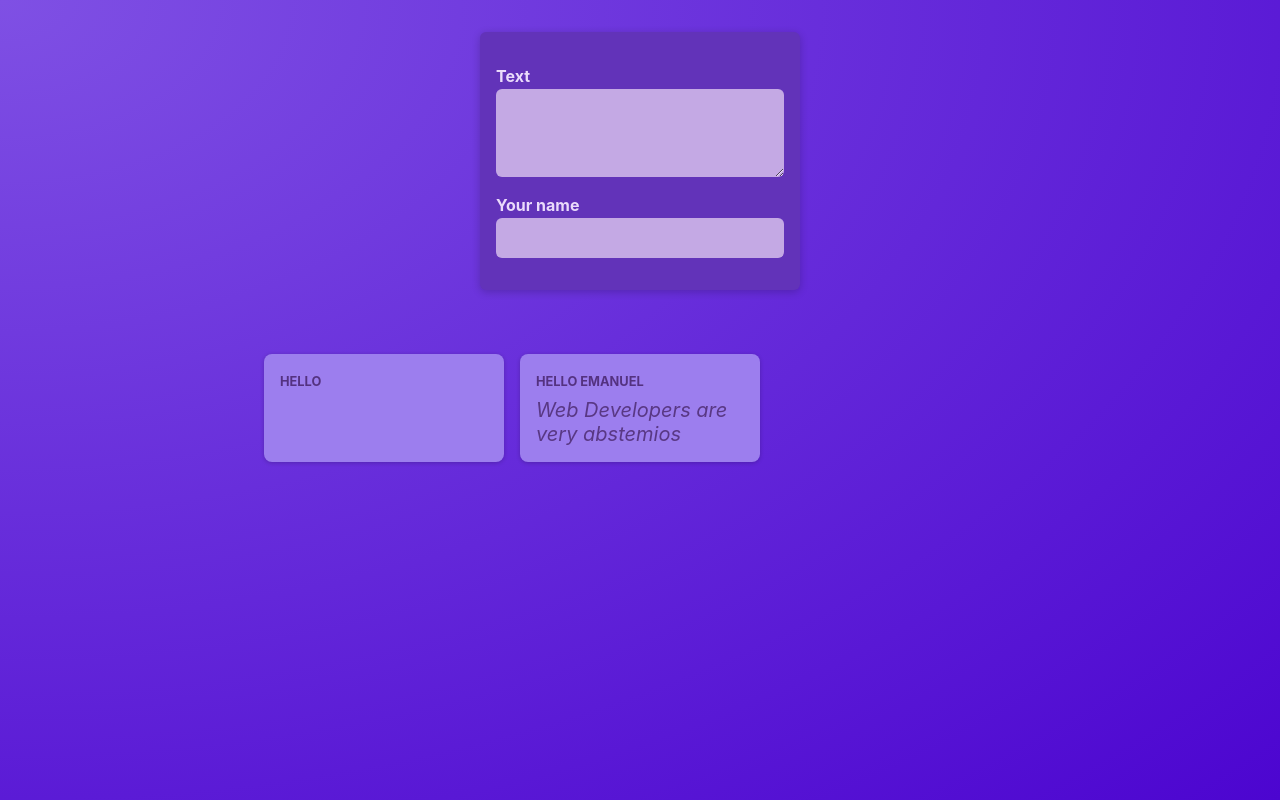
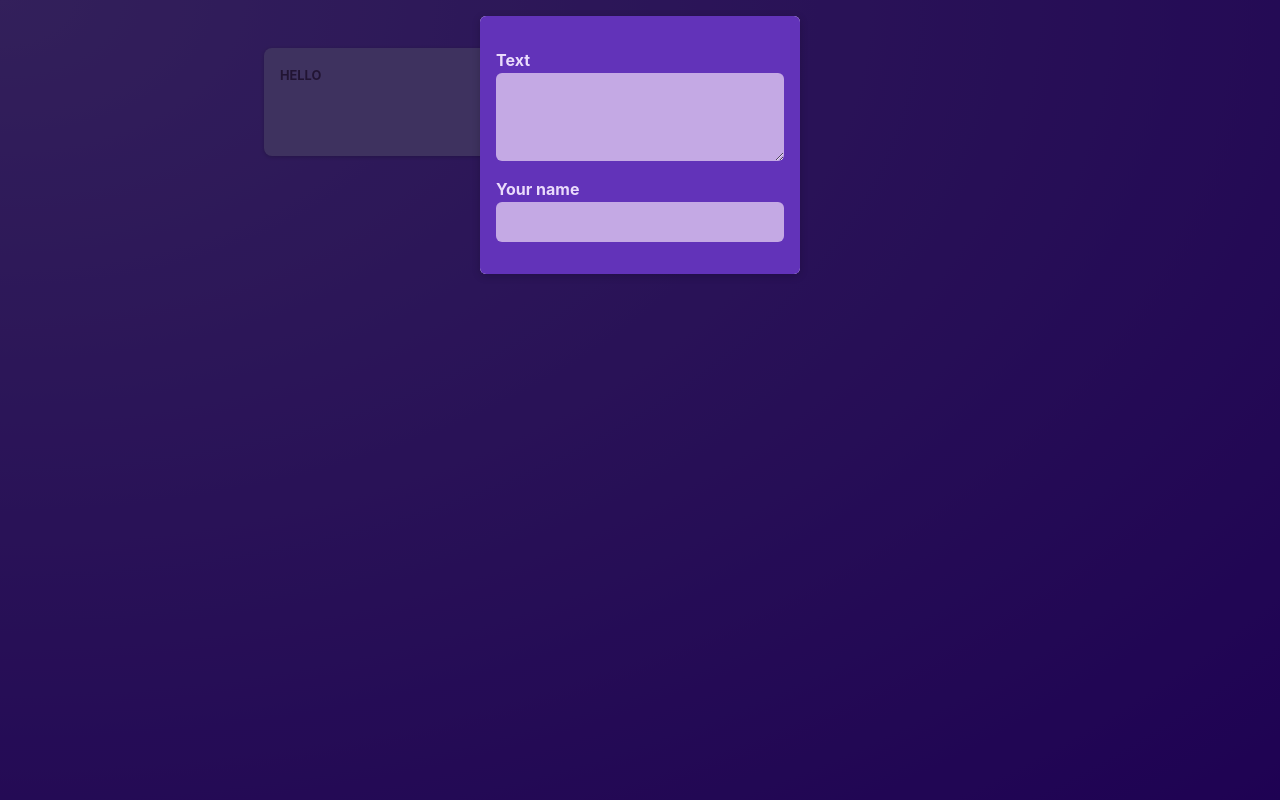
Before and after one commit to Chemusky/starting-vite-project, a React (Vite) app: page / in a window 1280 px wide. Built offline with nearby package versions, Linux system fonts and the light colour scheme.

Commit message:
añadido modal

```diff
--- /dev/null
+++ b/src/Components/Modal.jsx
@@ -0,0 +1,16 @@
+import React from "react";
+import styles from "./Modal.module.css";
+
+function Modal({ children, onClose }) {
+  // por defecto open es siempre true
+  return (
+    <>
+      <div className={`${styles["backdrop"]}`} onClick={onClose} />
+      <dialog open className={`${styles["modal"]}`}>
+        {children}
+      </dialog>
+    </>
+  );
+}
+
+export default Modal;
--- /dev/null
+++ b/src/Components/Modal.module.css
@@ -0,0 +1,18 @@
+.backdrop {
+  position: fixed;
+  top: 0;
+  left: 0;
+  width: 100%;
+  height: 100vh;
+  background-color: rgba(0, 0, 0, 0.6);
+  z-index: 1;
+}
+
+.modal {
+  border: none;
+  border-radius: 6px;
+  box-shadow: 0 2px 8px rgba(0, 0, 0, 0.2);
+  padding: 0;
+  overflow: hidden;
+  z-index: 1;
+}
--- a/src/Components/NewPost.jsx
+++ b/src/Components/NewPost.jsx
@@ -1,5 +1,6 @@
 import styles from "./NewPost.module.css";
 import React from "react";
+
 function NewPost(props) {
   return (
     <form className={`${styles["form"]}`}>
--- a/src/Components/NewPost.module.css
+++ b/src/Components/NewPost.module.css
@@ -2,9 +2,6 @@
   background-color: #6233b9;
   padding: 1rem;
   width: 20rem;
-  margin: 2rem auto;
-  border-radius: 6px;
-  box-shadow: 0 2px 8px rgba(0, 0, 0, 0.2);
 }
 
 .form label {
--- a/src/Components/PostsList.jsx
+++ b/src/Components/PostsList.jsx
@@ -2,13 +2,22 @@
 import Post from "./Post";
 import styles from "./PostsList.module.css";
 import NewPost from "./NewPost";
+import Modal from "./Modal";
 
 function PostsList() {
   // setEnteredBody tiene el set porque modifica la variable enteredBody
   // se pone handler cuando es una función que se va asignar a algún evento
   // con event.target.value se registra el valor introducido por el usuario
+  // por defecto se establece que el modal es visible (true)
+
+  const [modalIsVisible, setModalIsVisible] = useState(true);
   const [enteredBody, setEnteredBody] = useState("");
   const [enteredAuthor, setEnteredAuthor] = useState("");
+
+  function hideModalHandler() {
+    // esta función se pasa al componente Modal
+    setModalIsVisible(false);
+  }
 
   function bodyChangeHandler(event) {
     setEnteredBody(event.target.value);
@@ -19,10 +28,15 @@
 
   return (
     <>
-      <NewPost
-        onBodyChange={bodyChangeHandler}
-        onAuthorChange={authorChangeHandler}
-      />
+      {modalIsVisible && (
+        <Modal onClose={hideModalHandler}>
+          <NewPost
+            onBodyChange={bodyChangeHandler}
+            onAuthorChange={authorChangeHandler}
+          />
+        </Modal>
+      )}
+
       <ul className={`${styles["posts"]}`}>
         <Post author={enteredAuthor} body={enteredBody} />
         <Post author="Emanuel" body="Web Developers are very abstemios" />
```
